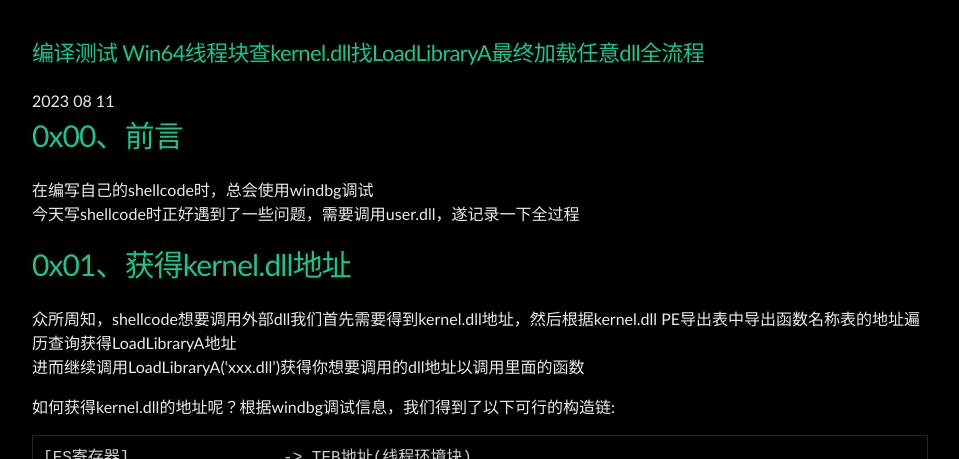
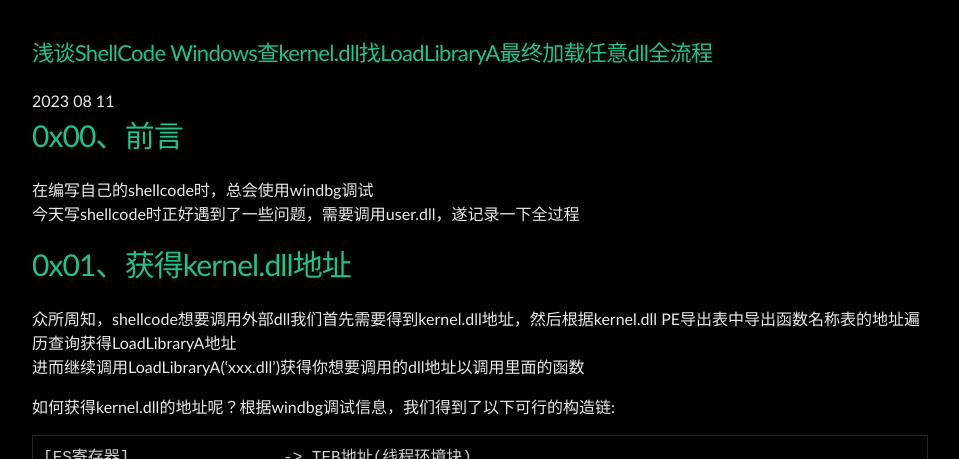
Before and after one commit to Leeyangee/leeyangee.github.io, a Jekyll site: the page built from _posts/2023-08-11-浅谈ShellCode Windows查kernel.dll找LoadLibraryA最终加载任意dll全流程.md, in a window 1280 px wide and 900 px high, cut to the strip 441-900 px from the top of the window. Shown: the whole strip, without its empty margins (160-1119 px from the left). Built offline with Jekyll 4.4.1, drawn with Linux system fonts in a browser that asks for light colours.

Commit message:
Update and rename 2023-08-11-编译测试 TEB查kernel.dll找LoadLibraryA最终加载user.dll全流程.md to 2023-08-11-浅谈ShellCode Windows查kernel.dll找LoadLibraryA最终加载任意dll全流程.md

```diff
--- a/_posts/2023-08-11-编译测试 TEB查kernel.dll找LoadLibraryA最终加载user.dll全流程.md
+++ b/_posts/2023-08-11-浅谈ShellCode Windows查kernel.dll找LoadLibraryA最终加载任意dll全流程.md
@@ -1,5 +1,5 @@
 ---
-title: 编译测试 Win64线程块查kernel.dll找LoadLibraryA最终加载任意dll全流程
+title: 浅谈ShellCode Windows查kernel.dll找LoadLibraryA最终加载任意dll全流程
 published: true
 ---
 # [](#header-1)0x00、前言
```
